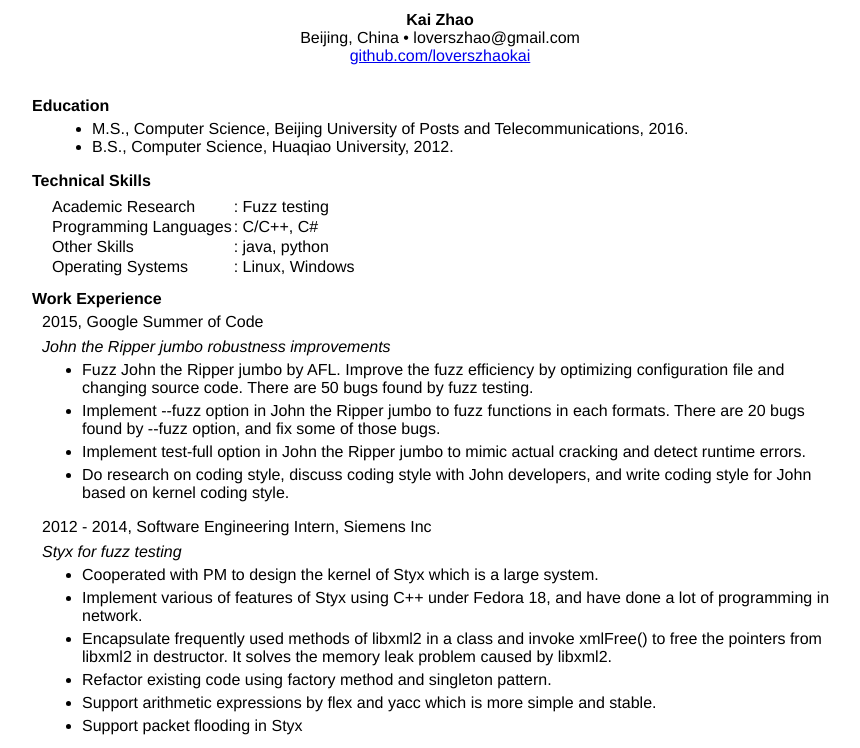
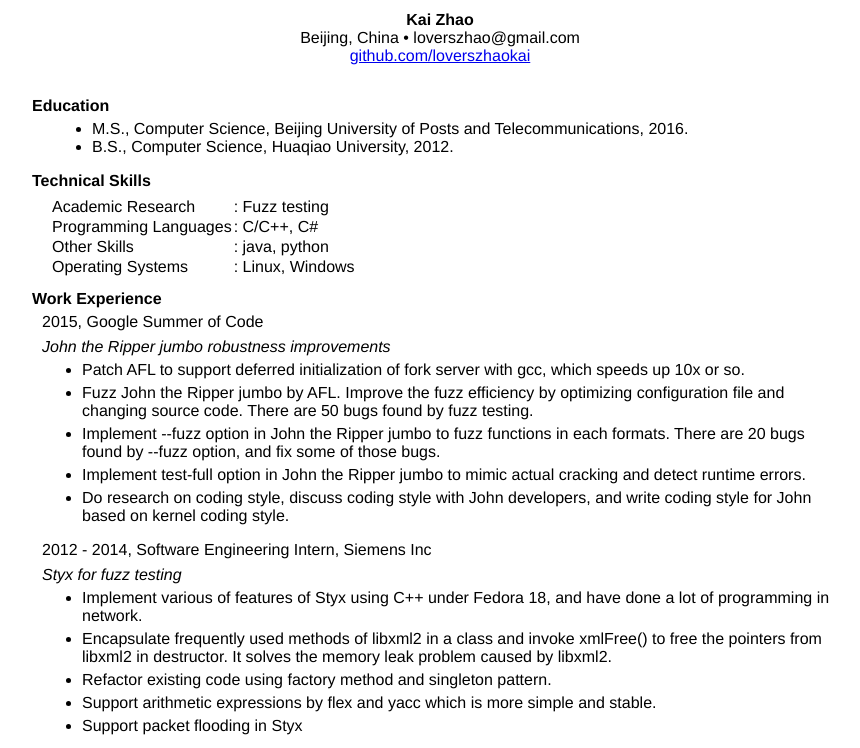
Before and after one commit to loverszhaokai/resume, a plain HTML site: page index.html in a window 1280 px wide. Shown: the top 748 px of the page, without its empty margins (200-1060 px from the left). Drawn offline with Linux system fonts and the light colour scheme.

Commit message:
Add the experience of patching afl

```diff
--- a/index.html
+++ b/index.html
@@ -66,6 +66,7 @@
     <div>
       <span class="project">John the Ripper jumbo robustness improvements</span>
       <ul>
+	<li class="work">Patch AFL to support deferred initialization of fork server with gcc, which speeds up 10x or so.</li>
 	<li class="work">Fuzz John the Ripper jumbo by AFL. Improve the fuzz efficiency by optimizing configuration file and changing source code. There are 50 bugs found by fuzz testing.</li>
 	<li class="work">Implement --fuzz option in John the Ripper jumbo to fuzz functions in each formats. There are 20 bugs found by --fuzz option, and fix some of those bugs.</li>
 	<li class="work">Implement test-full option in John the Ripper jumbo to mimic actual cracking and detect runtime errors.</li>
@@ -79,7 +80,6 @@
     <div>
       <span class="project">Styx for fuzz testing</span>
       <ul>
-	<li class="work">Cooperated with PM to design the kernel of Styx which is a large system.</li>
 	<li class="work">Implement various of features of Styx using C++ under Fedora 18, and have done a lot of programming in network.</li>
 	<li class="work">Encapsulate frequently used methods of libxml2 in a class and invoke xmlFree() to free the pointers from libxml2 in destructor. It solves the memory leak problem caused by libxml2.</li>
 	<li class="work">Refactor existing code using factory method and singleton pattern.</li>
```
